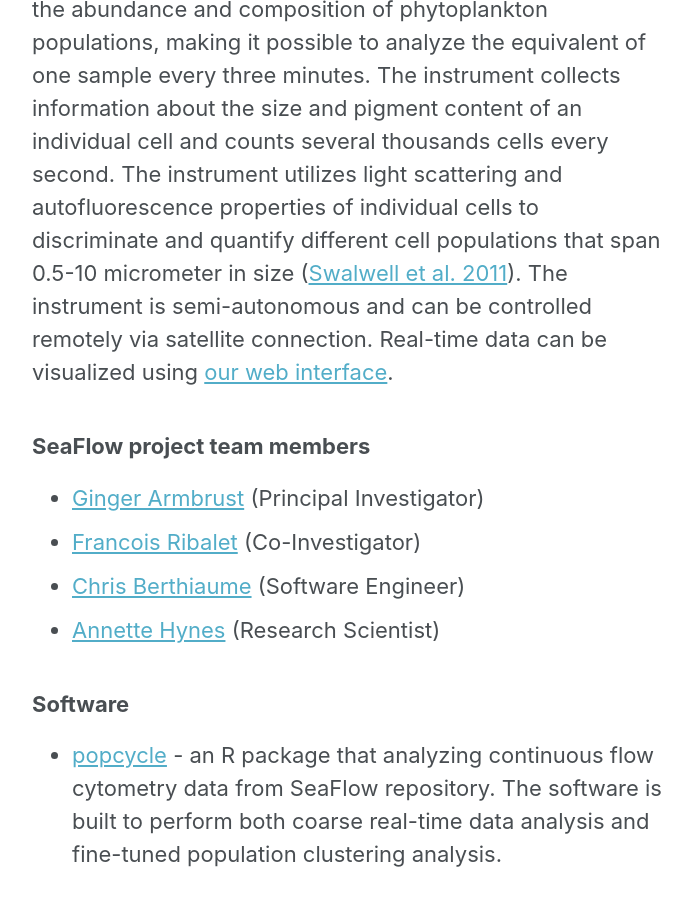
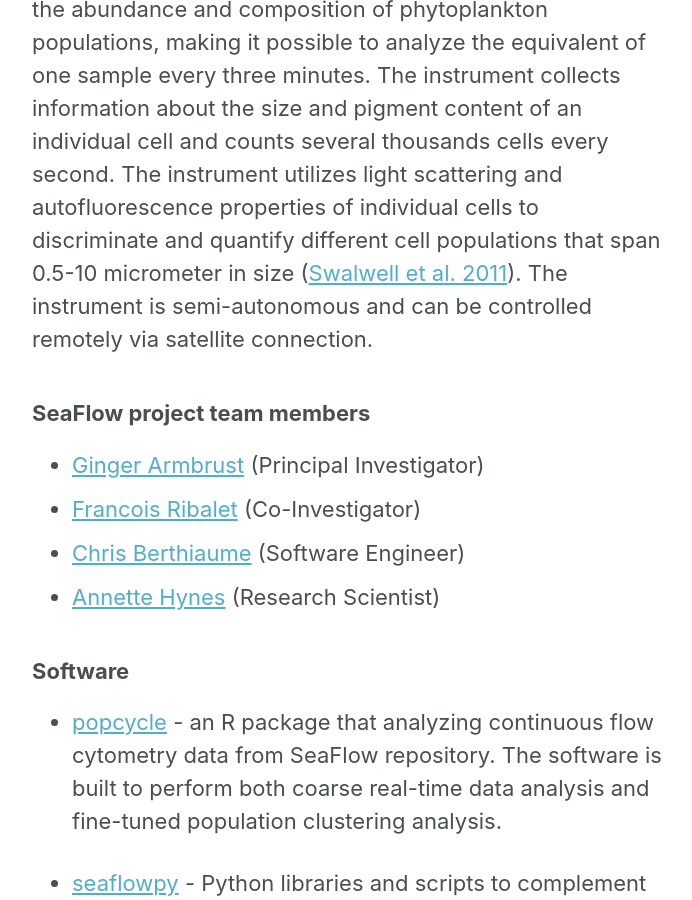
Before and after one commit to armbrustlab/armbrustlab.github.io, a Jekyll site: the page built from collections/_tools/seaflow.md, in a window 1280 px wide and 900 px high, scrolled down 665 px. Shown: the whole window, without its empty margins (290-982 px from the left). Built offline with Jekyll 4.4.1, drawn with Linux system fonts in a browser that asks for light colours; nearby versions of some CDN libraries.

Commit message:
Remove web interface link until fixed

```diff
--- a/collections/_tools/seaflow.md
+++ b/collections/_tools/seaflow.md
@@ -4,7 +4,7 @@
 
 ![Seaflow]({% link /assets/images/seaflow.jpeg %})
 
-**SeaFlow** is an underway flow cytometer created at UW by [Jarred Swalwell](https://armbrustlab.ocean.washington.edu/people/swalwell/) that is designed to measure continuously the abundance and composition of phytoplankton populations, making it possible to analyze the equivalent of one sample every three minutes. The instrument collects information about the size and pigment content of an individual cell and counts several thousands cells every second. The instrument utilizes light scattering and autofluorescence properties of individual cells to discriminate and quantify different cell populations that span 0.5-10 micrometer in size ([Swalwell et al. 2011](https://doi.org/10.4319/lom.2011.9.466)). The instrument is semi-autonomous and can be controlled remotely via satellite connection. Real-time data can be visualized using [our web interface](http://armbrustlab.github.io/seaflowviz3/).
+**SeaFlow** is an underway flow cytometer created at UW by [Jarred Swalwell](https://armbrustlab.ocean.washington.edu/people/swalwell/) that is designed to measure continuously the abundance and composition of phytoplankton populations, making it possible to analyze the equivalent of one sample every three minutes. The instrument collects information about the size and pigment content of an individual cell and counts several thousands cells every second. The instrument utilizes light scattering and autofluorescence properties of individual cells to discriminate and quantify different cell populations that span 0.5-10 micrometer in size ([Swalwell et al. 2011](https://doi.org/10.4319/lom.2011.9.466)). The instrument is semi-autonomous and can be controlled remotely via satellite connection.
 
 ### SeaFlow project team members
 - [Ginger Armbrust](https://armbrustlab.ocean.washington.edu/people/armbrust/) (Principal Investigator)
```
